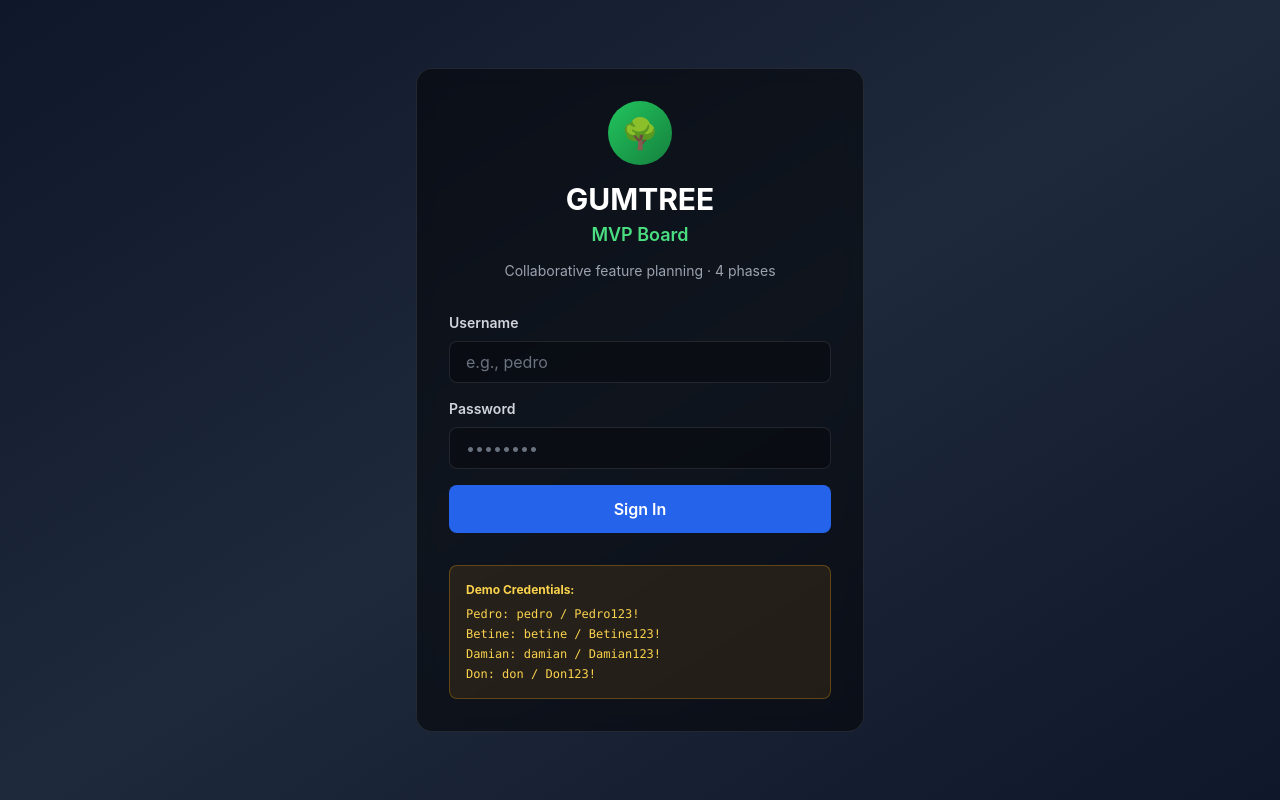
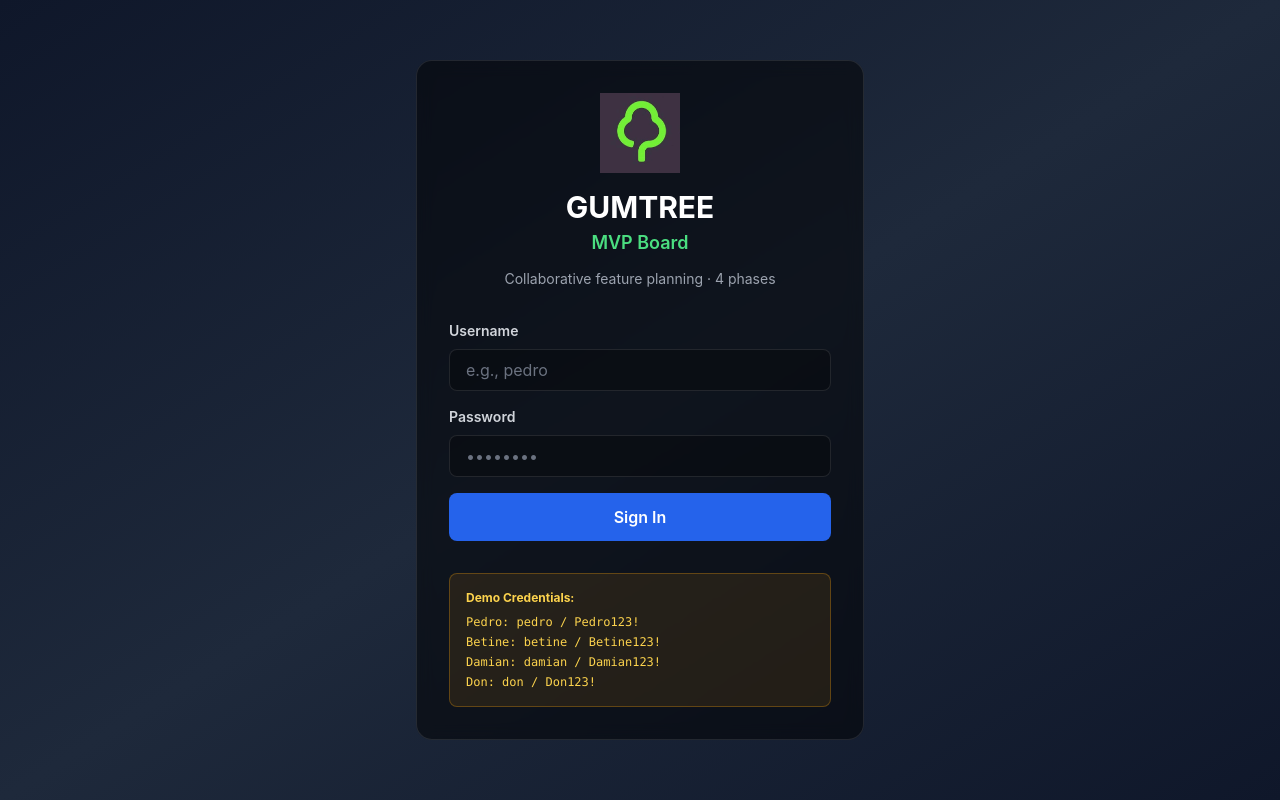
Before and after one commit to ratelb84/gumtree-mvp-lockdown, a Next.js app: page / in a window 1280 px wide. Built offline with nearby package versions, Linux system fonts and the light colour scheme.

Commit message:
Replace emoji with official Gumtree logo on login and Kanban board

```diff
--- a/app/page.tsx
+++ b/app/page.tsx
@@ -227,8 +227,8 @@ export default function MVPLockdownPage() {
         <div className="max-w-md w-full">
           <div className="bg-black/50 border border-white/10 rounded-2xl p-8 backdrop-blur">
             <div className="text-center mb-8">
-              <div className="inline-flex items-center justify-center w-16 h-16 rounded-full bg-gradient-to-br from-green-500 to-green-700 mb-4">
-                <span className="text-3xl">🌳</span>
+              <div className="inline-flex items-center justify-center w-20 h-20 mb-4">
+                <img src="/gumtree-logo.jpg" alt="Gumtree" className="w-full h-full object-contain" />
               </div>
               <h1 className="text-3xl font-bold text-white mb-1">GUMTREE</h1>
               <p className="text-lg font-semibold text-green-400 mb-3">MVP Board</p>
@@ -296,8 +296,8 @@ export default function MVPLockdownPage() {
         <header className="sticky top-0 z-40 border-b border-white/10 bg-black/30 backdrop-blur">
           <div className="max-w-7xl mx-auto px-6 py-4 flex justify-between items-center">
             <div className="flex items-center gap-4">
-              <div className="inline-flex items-center justify-center w-12 h-12 rounded-lg bg-gradient-to-br from-green-500 to-green-700">
-                <span className="text-2xl">🌳</span>
+              <div className="w-12 h-12 flex-shrink-0">
+                <img src="/gumtree-logo.jpg" alt="Gumtree" className="w-full h-full object-contain" />
               </div>
               <div>
                 <h1 className="text-2xl font-bold text-white">GUMTREE MVP Board</h1>
```
Also changed, not shown: public/gumtree-logo.jpg (added).
